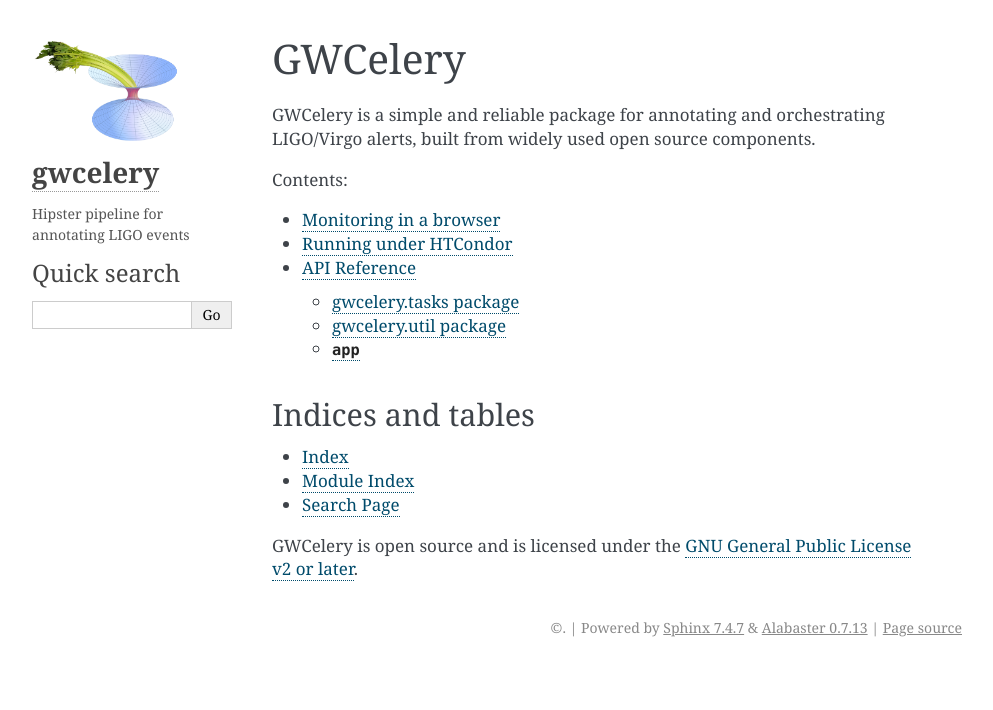
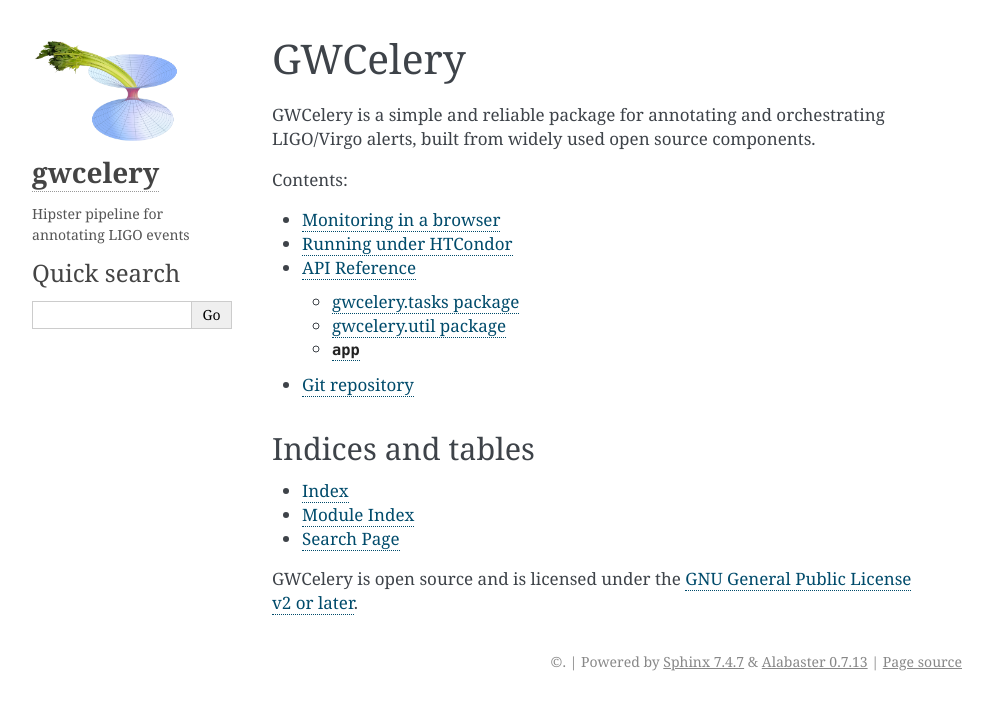
Before and after one commit to lpsinger/gwcelery, a Sphinx documentation site: the page built from doc/index.rst, in a window 1280 px wide. Shown: the top 710 px of the page, without its empty margins (148-1141 px from the left). Built offline with Sphinx 7.4.7, drawn with Linux system fonts in a browser that asks for light colours.

Commit message:
Add link to project page

```diff
--- a/doc/index.rst
+++ b/doc/index.rst
@@ -21,6 +21,7 @@
 .. toctree::
    :maxdepth: 1
 
+   Git repository <http://git.ligo.org/emfollow/gwcelery>
    changes
    license
 
```
